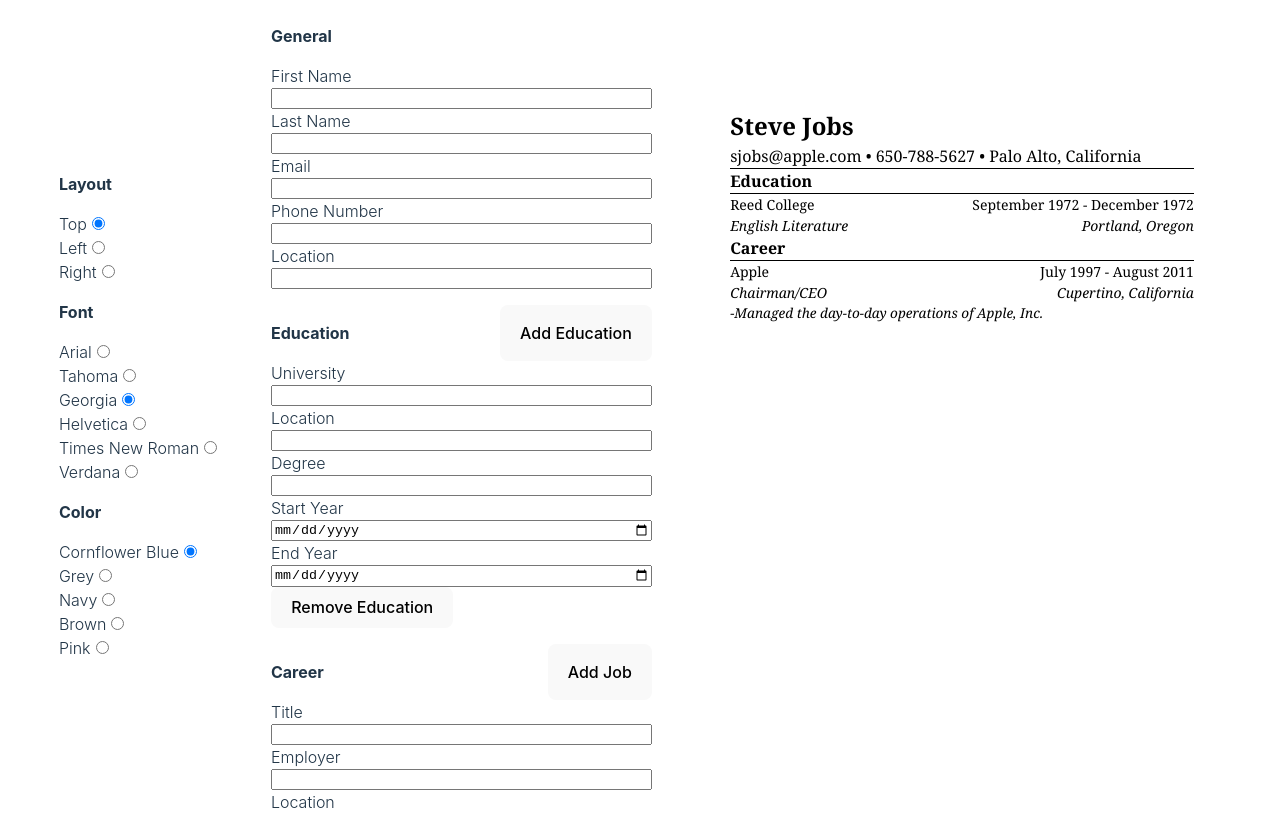
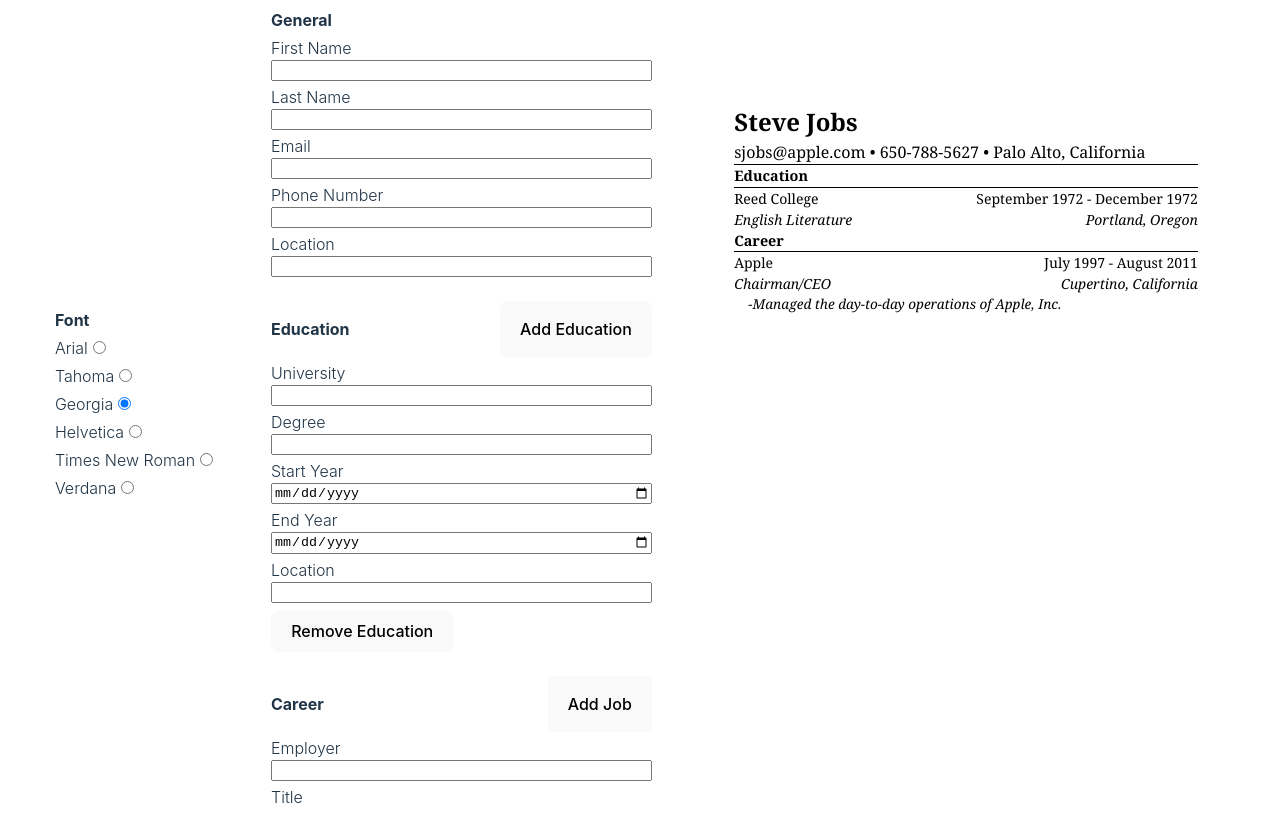
Before and after one commit to Mark-Elliott5/cv-app-2, a React (Vite) app: page / in a window 1280 px wide. Built offline with nearby package versions, Linux system fonts and the light colour scheme.

Commit message:
Added styles (fixing mistaken revert)

```diff
--- a/src/App.jsx
+++ b/src/App.jsx
@@ -39,9 +39,8 @@
   ];
 
   const career = [
+    { field: 'Employer', key: uuid(), name: 'jobEmployer', type: 'text' },
     { field: 'Title', key: uuid(), name: 'jobTitle', type: 'text' },
-    { field: 'Employer', key: uuid(), name: 'jobEmployer', type: 'text' },
-    { field: 'Location', key: uuid(), name: 'jobLocation', type: 'text' },
     {
       field: 'Employment Start Date',
       name: 'jobStartDate',
@@ -54,6 +53,7 @@
       key: uuid(),
       type: 'date',
     },
+    { field: 'Location', key: uuid(), name: 'jobLocation', type: 'text' },
     {
       field: 'Description',
       key: uuid(),
@@ -64,12 +64,7 @@
 
   const education = [
     { field: 'University', name: 'universityName', key: uuid(), type: 'text' },
-    {
-      field: 'Location',
-      name: 'universityLocation',
-      key: uuid(),
-      type: 'text',
-    },
+
     { field: 'Degree', name: 'universityDegree', key: uuid(), type: 'text' },
     {
       field: 'Start Year',
@@ -83,20 +78,26 @@
       key: uuid(),
       type: 'date',
     },
+    {
+      field: 'Location',
+      name: 'universityLocation',
+      key: uuid(),
+      type: 'text',
+    },
   ];
 
   return (
     <FieldDataProvider>
       <div id="settings">
-        <FieldWrapper id="layout" fieldName="Layout">
+        {/* <FieldWrapper id="layout" fieldName="Layout">
           <RadioForm field={layout} objectKey="settings" />
-        </FieldWrapper>
+        </FieldWrapper> */}
         <FieldWrapper id="font" fieldName="Font">
           <RadioForm field={fonts} objectKey="settings" />
         </FieldWrapper>
-        <FieldWrapper id="color" fieldName="Color">
+        {/* <FieldWrapper id="color" fieldName="Color">
           <RadioForm field={color} objectKey="settings" />
-        </FieldWrapper>
+        </FieldWrapper> */}
       </div>
       <div id="details">
         <div id="general" className="field-wrapper">
--- a/src/Preview.jsx
+++ b/src/Preview.jsx
@@ -77,7 +77,9 @@
             <p className="split-left">{jobTitle}</p>
             <p className="split-right">{jobLocation}</p>
           </div>
-          <p className="job-description italic">-{jobDescription}</p>
+          <p className="job-description italic">
+            &nbsp;&nbsp;&nbsp;&nbsp;-{jobDescription}
+          </p>
         </div>
       ),
     );
--- a/src/index.css
+++ b/src/index.css
@@ -36,10 +36,11 @@
 }
 
 body {
-  min-height: 100vh;
   overflow: hidden;
   scrollbar-width: none;
-}
+  width: 100%;
+  height: 100vh;
+  margin: 4px 0px;}
 
 h1 {
   font-size: 3.2em;
@@ -75,6 +76,10 @@
   flex-direction: column;
 }
 
+.field-wrapper > * {
+  margin: 4px 0px;
+}
+
 .field-header {
   display: flex;
   justify-content: space-between;
@@ -105,11 +110,12 @@
   font-weight: bold;
 }
 
-#general-contact, .sub-header {
+#general-contact {
   font-size: 2vh;
 }
 
 .sub-header {
+  font-size: 1.80vh;
   font-weight: bold;
   border-bottom: 0.5px solid black;
 }
--- a/src/inputs/RadioInput.jsx
+++ b/src/inputs/RadioInput.jsx
@@ -20,7 +20,7 @@
       <input
         type="radio"
         onChange={handleInputChange}
-        id={`${value}-font`}
+        id={value}
         name={name}
         value={value}
         defaultChecked={checked}
```
